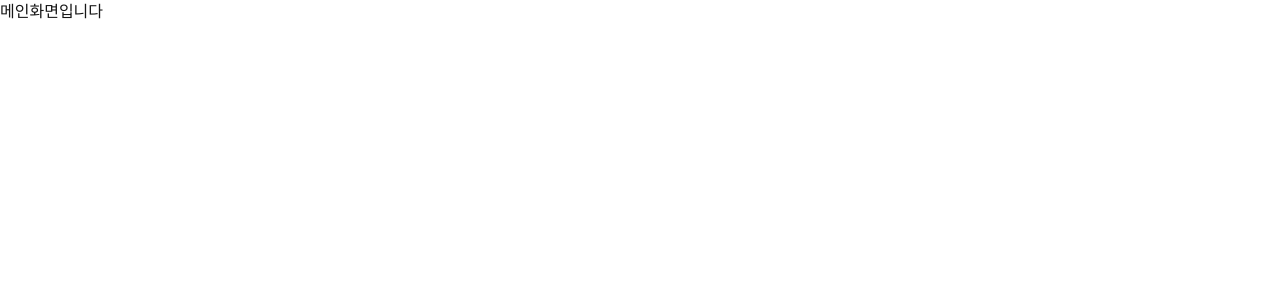
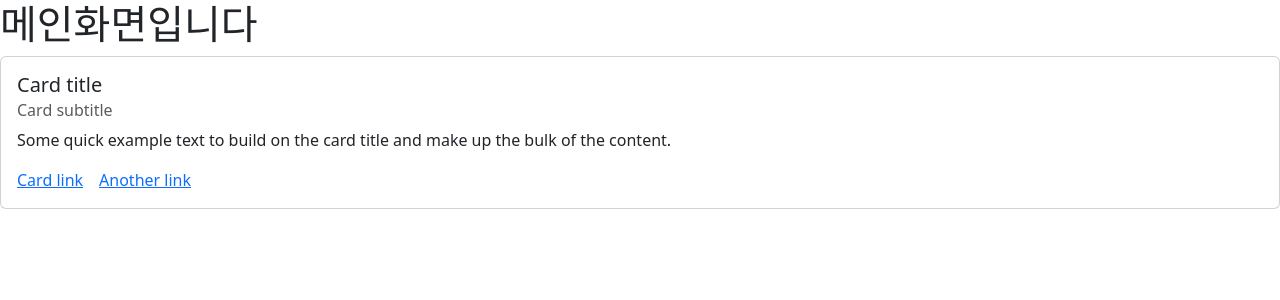
Before and after one commit to kinghama82/ebs-front, a Next.js app: page / in a window 1280 px wide. Shown: the top 300 px of the page. Built offline with nearby package versions, Linux system fonts and the light colour scheme.

Commit message:
BOOTSTRAP 추가함

```diff
--- a/package.json
+++ b/package.json
@@ -10,6 +10,7 @@
   },
   "dependencies": {
     "axios": "^1.7.9",
+    "bootstrap": "^5.3.3",
     "next": "15.1.6",
     "react": "^19.0.0",
     "react-dom": "^19.0.0"
--- a/src/app/layout.js
+++ b/src/app/layout.js
@@ -1,5 +1,6 @@
 import { Geist, Geist_Mono } from "next/font/google";
 import "./globals.css";
+import BootstrapProvider from "@/components/BootstrapProvider"; // 추가
 
 const geistSans = Geist({
     variable: "--font-geist-sans",
@@ -19,10 +20,10 @@ export const metadata = {
 export default function RootLayout({ children }) {
     return (
         <html lang="en">
-      <body
-        className={`${geistSans.variable} ${geistMono.variable} antialiased`}
-      >
+        <body className={`${geistSans.variable} ${geistMono.variable} antialiased`}>
+        <BootstrapProvider> {/* BootstrapProvider로 감싸기 */}
             {children}
+        </BootstrapProvider>
         </body>
         </html>
     );
--- a/src/app/page.js
+++ b/src/app/page.js
@@ -3,9 +3,18 @@ export default function Home() {
 
 
   return (
-    <div>
-      <h1>메인화면입니다</h1>
-
-    </div>
+      <div>
+          <h1>메인화면입니다</h1>
+          <div className="card" >
+              <div className="card-body">
+                  <h5 className="card-title">Card title</h5>
+                  <h6 className="card-subtitle mb-2 text-body-secondary">Card subtitle</h6>
+                  <p className="card-text">Some quick example text to build on the card title and make up the bulk of
+                      the content.</p>
+                  <a href="#" className="card-link">Card link</a>
+                  <a href="#" className="card-link">Another link</a>
+              </div>
+          </div>
+      </div>
   );
 }
--- /dev/null
+++ b/src/components/BootstrapProvider.js
@@ -0,0 +1,12 @@
+"use client"; // 클라이언트 컴포넌트로 지정
+
+import { useEffect } from "react";
+import "bootstrap/dist/css/bootstrap.min.css";
+
+export default function BootstrapProvider({ children }) {
+    useEffect(() => {
+        require("bootstrap/dist/js/bootstrap.bundle.min.js");
+    }, []);
+
+    return <>{children}</>;
+}
```
Also changed, not shown: 1 other file (tests, documents, lock files or other folders). Lines whose indentation alone changed are shown as unchanged.
